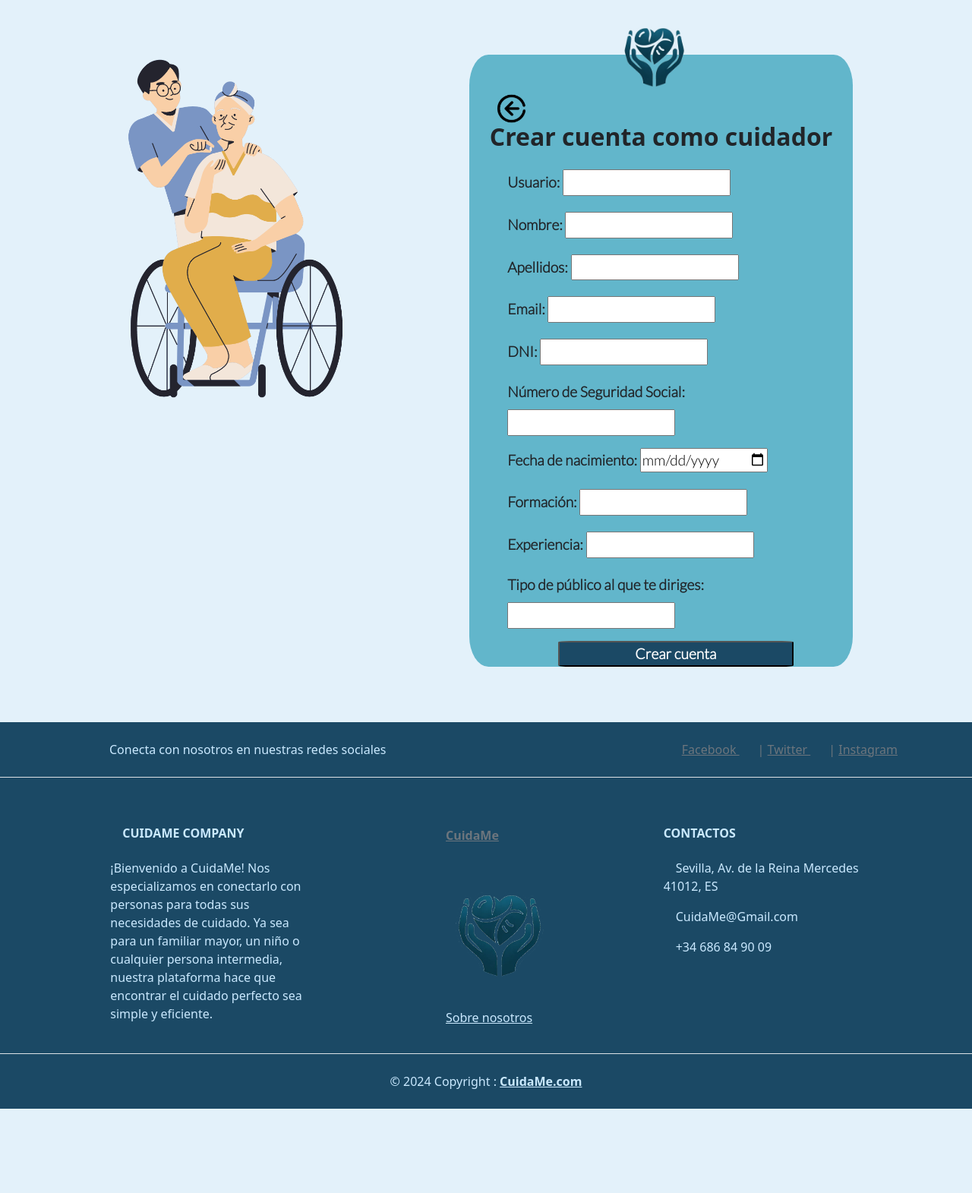
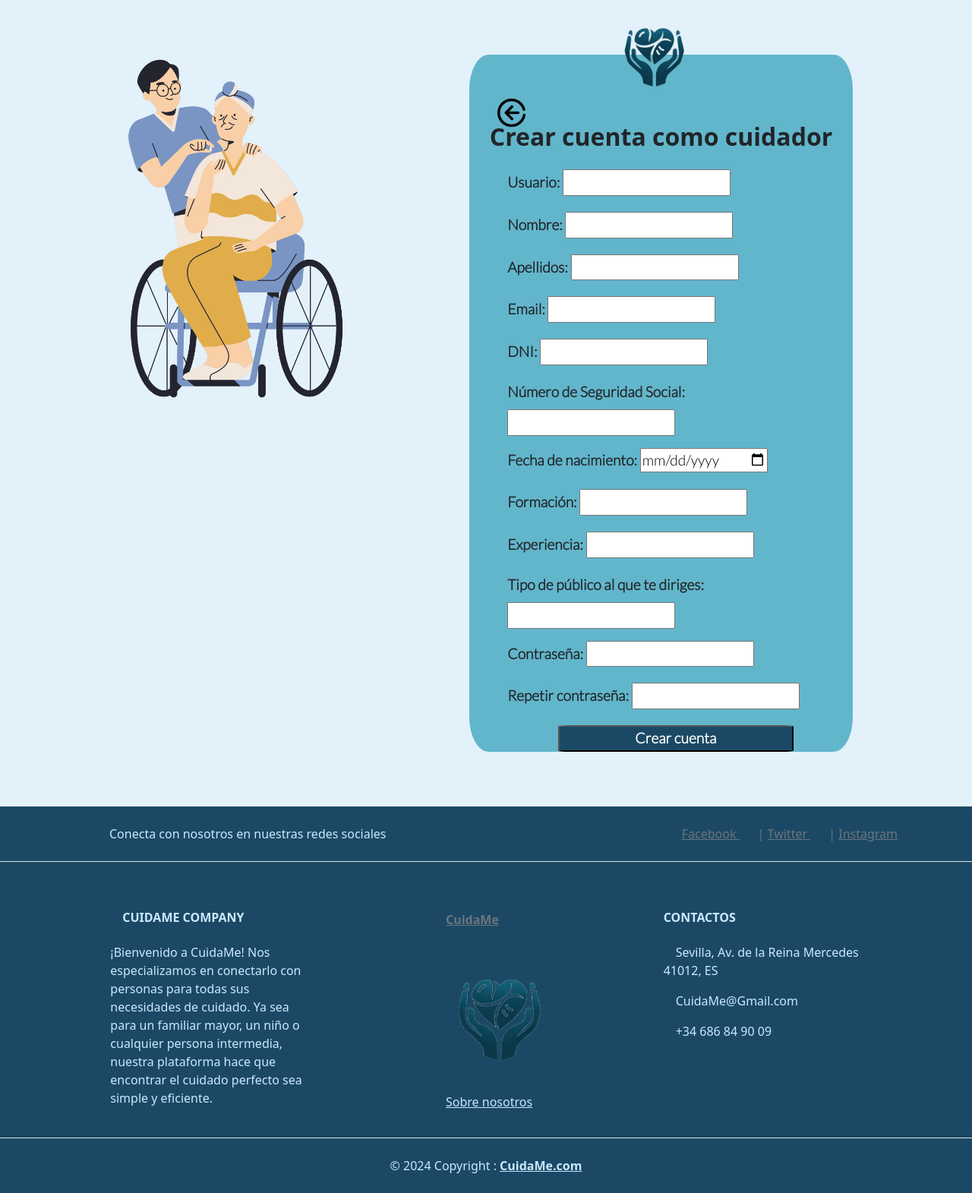
Before and after one commit to Galeon2098/CuidaME, a Django app: page /registro_cuidador/ in a window 1280 px wide. Shown: the part 68-1639 px from the top of the page at 76% size. Before the commit the page ends 1528 px from the top, so only its background shows below. Run offline with Django 4.2, Linux system fonts and the light colour scheme; some libraries are stand-ins or nearby versions.

Commit message:
fix: faltaba campo contraseña para cuidadores

```diff
--- a/cuidaMe/urls.py
+++ b/cuidaMe/urls.py
@@ -36,5 +36,3 @@ urlpatterns = [path('admin/', admin.site.urls),
     path('accept_chat_request/<int:chat_request_id>/', views.accept_chat_request, name='accept_chat_request'),
     path('reject_chat_request/<int:chat_request_id>/', views.reject_chat_request, name='reject_chat_request'),
 ]
-
-#handler404 = "main.views.handler404"
--- a/main/templates/registration/register_cuidador.html
+++ b/main/templates/registration/register_cuidador.html
@@ -72,6 +72,15 @@
                             <label for="{{ user_form.tipo_publico_dirigido.id_for_label }}"><b>Tipo de público al que te diriges:</b></label>
                             {{ user_form.tipo_publico_dirigido }}
                         </div>
+                        <div class="form-group">
+                            <label for="{{ user_form.password.id_for_label }}"><b>Contraseña:</b></label>
+                            {{ user_form.password }}
+                        </div>
+
+                        <div class="form-group">
+                            <label for="{{ user_form.password2.id_for_label }}"><b>Repetir contraseña:</b></label>
+                            {{ user_form.password2 }}
+                        </div>
 
                         {% csrf_token %}
                         <p style="display: flex; justify-content: center;">
```
